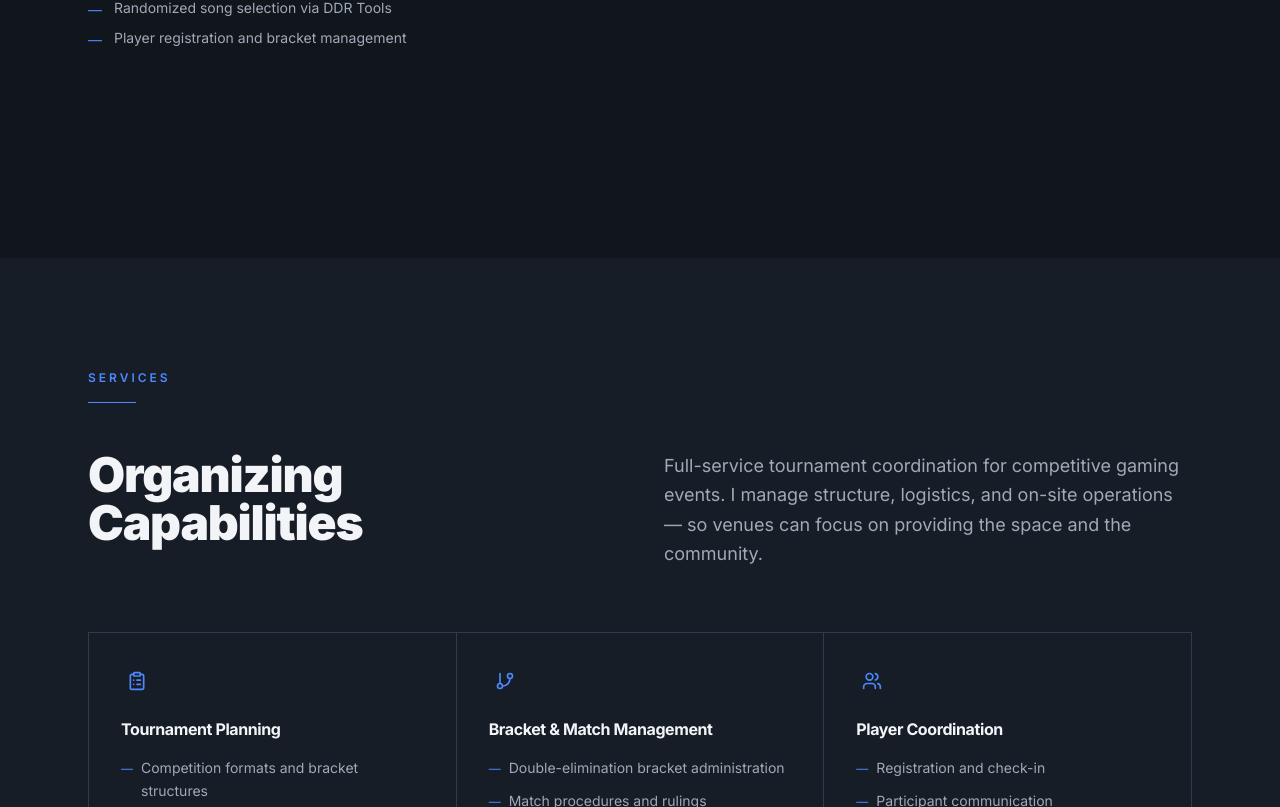
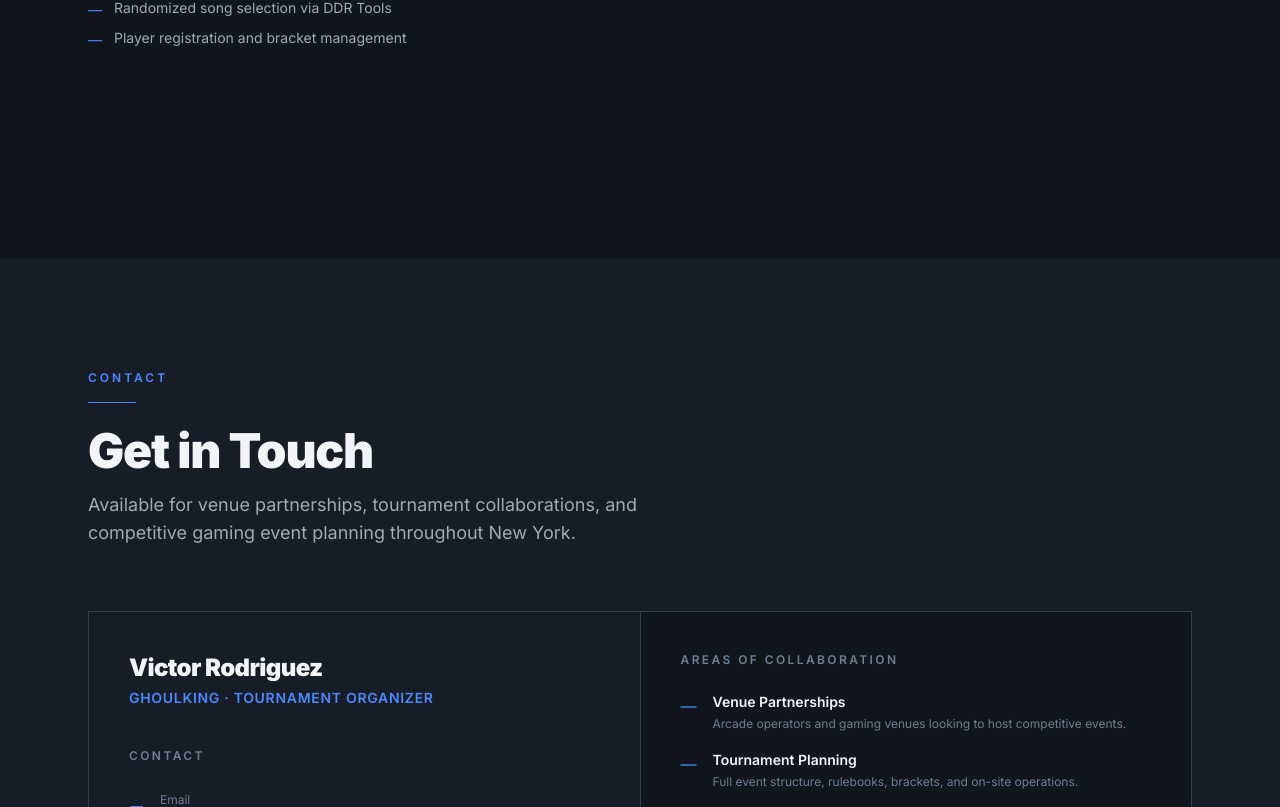
Before and after one commit to HaruoKing/ghoulking-website, a React (Vite) app: page / in a window 1280 px wide. Shown: the part 4161-4968 px from the top of the page. Built offline with nearby package versions, Linux system fonts and the light colour scheme.

Commit message:
refactor: overhaul color system and app layout
Switch from navy/blue to dark background with cyan-teal accent. Remove Services and WhyGhoulKing sections from app layout.

```diff
--- a/src/App.tsx
+++ b/src/App.tsx
@@ -2,21 +2,17 @@ import Navbar from '@/components/Navbar'
 import Hero from '@/components/Hero'
 import About from '@/components/About'
 import Tournaments from '@/components/Tournaments'
-import Services from '@/components/Services'
-import WhyGhoulKing from '@/components/WhyGhoulKing'
 import Contact from '@/components/Contact'
 import Footer from '@/components/Footer'
 
 function App() {
   return (
-    <div className="min-h-screen bg-background">
+    <div style={{ background: 'hsl(var(--background))' }}>
       <Navbar />
       <main>
         <Hero />
         <About />
         <Tournaments />
-        <Services />
-        <WhyGhoulKing />
         <Contact />
       </main>
       <Footer />
--- a/src/index.css
+++ b/src/index.css
@@ -4,18 +4,21 @@
 
 @layer base {
   :root {
-    --background: 215 28% 9%;
-    --surface: 215 24% 12%;
-    --foreground: 214 27% 96%;
-    --muted-foreground: 213 15% 67%;
-    --accent: 220 100% 65%;
-    --border: 215 21% 24%;
-    --radius: 0.25rem;
+    --bg: #080C10;
+    --surface: #0D1117;
+    --surface-2: #131920;
+    --border: #1E2A35;
+    --accent: #00D4C8;
+    --accent-dim: rgba(0, 212, 200, 0.12);
+    --fg: #FFFFFF;
+    --muted: #8B98A5;
+    --muted-dim: #4A5568;
   }
 
   * {
-    @apply border-border;
     box-sizing: border-box;
+    margin: 0;
+    padding: 0;
   }
 
   html {
@@ -23,27 +26,14 @@
   }
 
   body {
-    @apply bg-background text-foreground;
+    background: var(--bg);
+    color: var(--fg);
     font-family: 'Inter', system-ui, sans-serif;
     -webkit-font-smoothing: antialiased;
     -moz-osx-font-smoothing: grayscale;
   }
 
   ::selection {
-    background: hsl(220 100% 65% / 0.3);
+    background: rgba(0, 212, 200, 0.2);
   }
 }
-
-@layer utilities {
-  .text-accent {
-    color: hsl(var(--accent));
-  }
-
-  .bg-surface {
-    background-color: hsl(var(--surface));
-  }
-
-  .border-border-color {
-    border-color: hsl(var(--border));
-  }
-}
```
